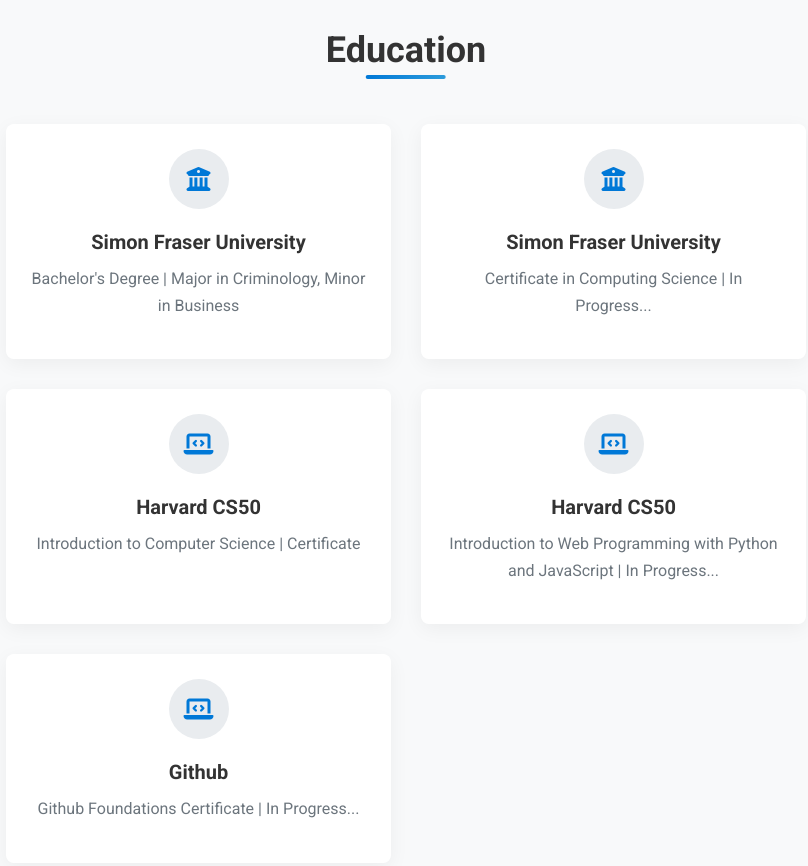
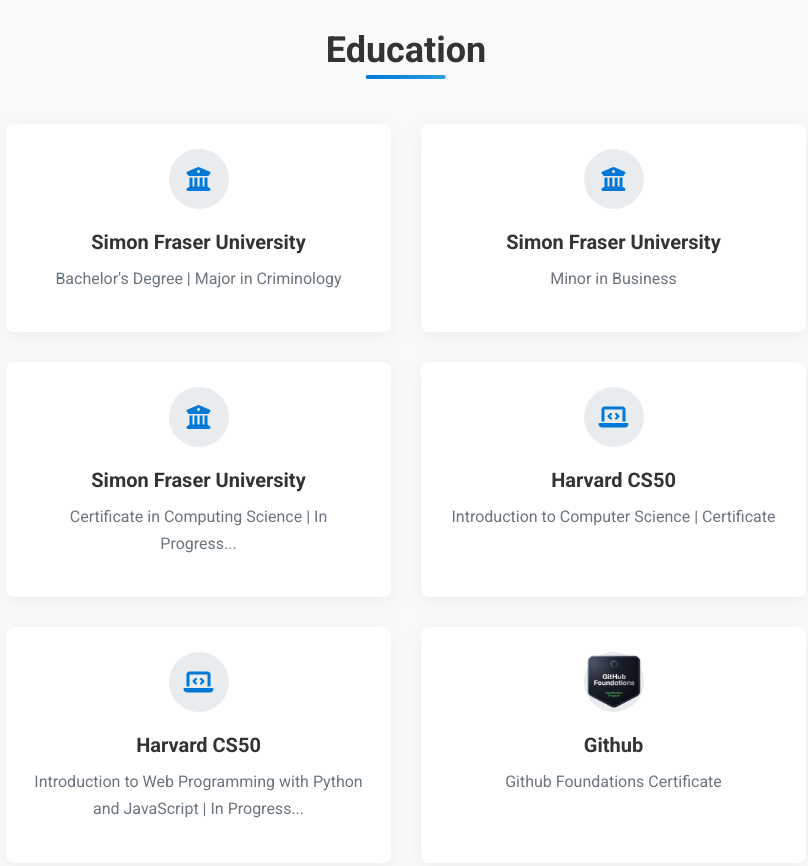
Before and after one commit to v-nnn/portfolio, a plain HTML site: page index.html in a window 1280 px wide. Shown: the part 5280-6146 px from the top of the page, without its empty margins (234-1042 px from the left). Drawn offline with nearby package versions, Linux system fonts and the light colour scheme; animation ran at ten frames a second.

Commit message:
added github certificate badge and updated overall structure of portfolio page

```diff
--- a/index.html
+++ b/index.html
@@ -441,13 +441,22 @@
         <div class="education" id="education">
             <h2 class="section-title">Education</h2>
             <div class="education-items">
-                <!-- Bachelors + Minor -->
+                <!-- SFU: Major in Criminology -->
                 <div class="education-item">
                     <div class="education-icon">
                         <i class="fas fa-university"></i>
                     </div>
                     <h4>Simon Fraser University</h4>
-                    <p>Bachelor's Degree | Major in Criminology, Minor in Business</p>
+                    <p>Bachelor's Degree | Major in Criminology</p>
+                </div>
+
+                <!-- SFU: Minor in Business -->
+                <div class="education-item">
+                    <div class="education-icon">
+                        <i class="fas fa-university"></i>
+                    </div>
+                    <h4>Simon Fraser University</h4>
+                    <p> Minor in Business</p>
                 </div>
 
                 <!-- Computing Science Certificate -->
@@ -480,10 +489,10 @@
                 <!-- Github Foundations Certificate -->
                 <div class="education-item">
                     <div class="education-icon">
-                        <i class="fas fa-laptop-code"></i>
+                        <img src="images/github-foundations.png" alt="GitHub Foundations Certificate">
                     </div>
                     <h4>Github</h4>
-                    <p>Github Foundations Certificate | In Progress...</p>
+                    <p>Github Foundations Certificate</p>
                 </div>
             </div>
         </div>
```
